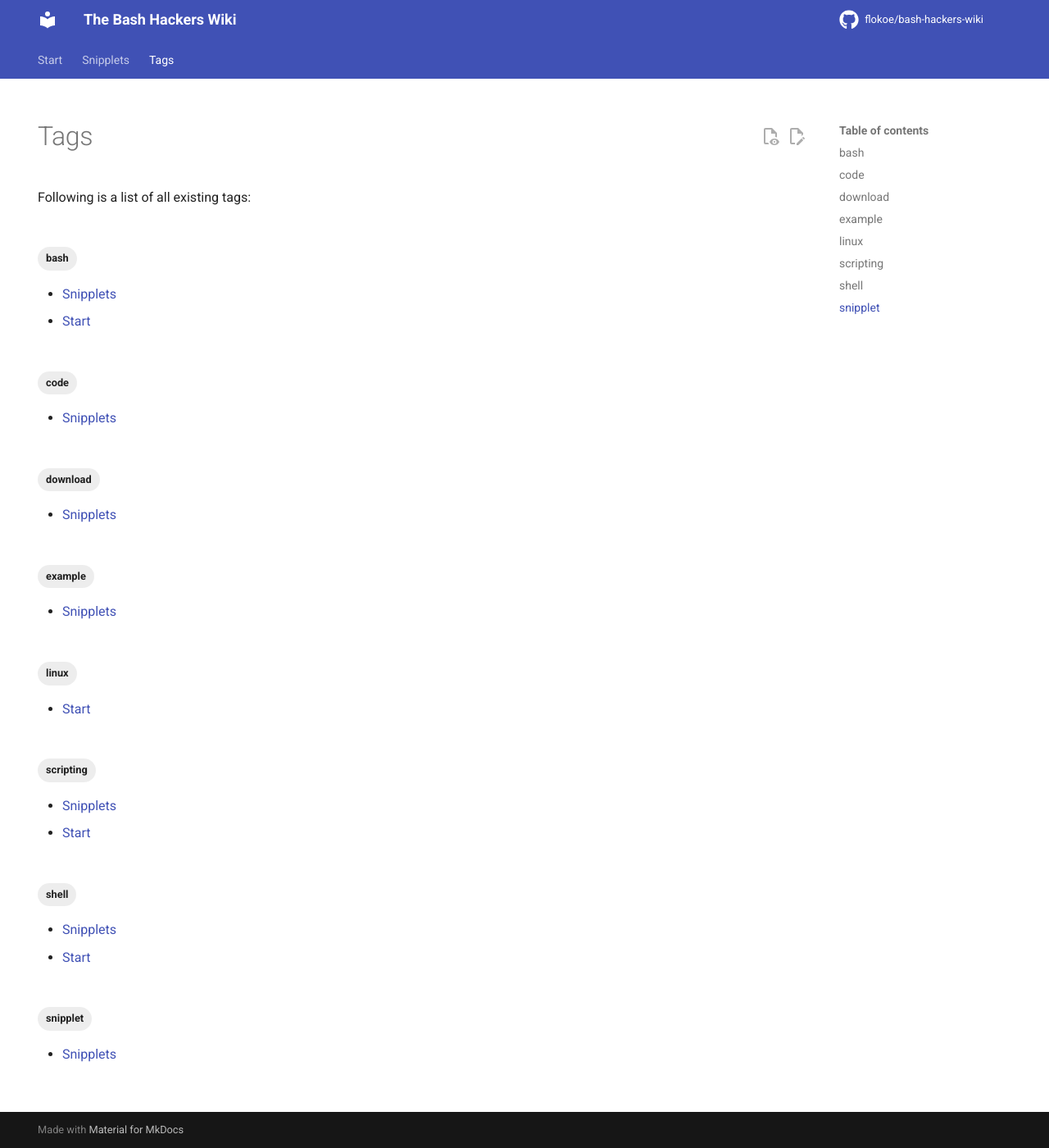
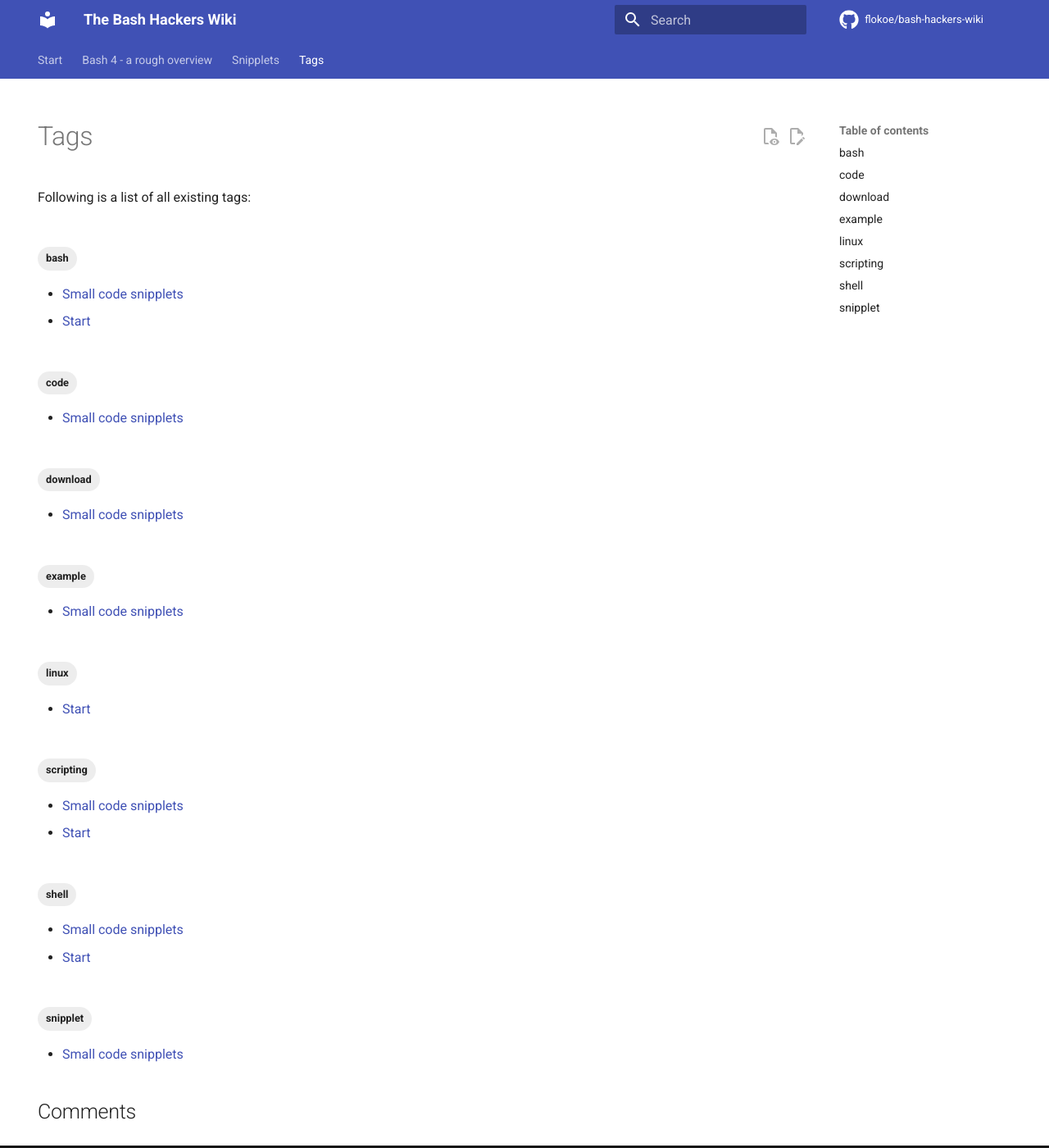
Before and after one commit to flokoe/bash-hackers-wiki, an MkDocs documentation site: the page built from docs/tags.md, in a window 1280 px wide and 1400 px high. Shown: the whole window at 82% size. Built offline with MkDocs 1.6.1 and Material for MkDocs 9.7.7, drawn with Linux system fonts in a browser that asks for light colours; comment, search, counter and statistics services are not loaded; old or Windows-style settings are respelled for this version of MkDocs; some of the changed lines change nothing that is shown.

Commit message:
Enable  convenience features in MkDocs Material
- better navigation
- search
- comments via GitHub Discussions

```diff
--- a/mkdocs.yml
+++ b/mkdocs.yml
@@ -6,10 +6,18 @@
 
 theme:
   name: material
+  custom_dir: overrides
   features:
+    - navigation.instant
+    - navigation.tracking
     - navigation.tabs
+    - navigation.sections
+    - navigation.top
     - content.action.view
     - content.action.edit
+    - search.suggest
+    - search.highlight
+    - content.code.copy
   icon:
     repo: fontawesome/brands/github
 
@@ -18,11 +26,23 @@
       tags_file: tags.md
   - git-revision-date-localized:
       enable_creation_date: true
+  - search
+  - awesome-pages
+  - minify:
+      minify_html: true
+      minify_css: true
+      minify_js: true
+      htmlmin_opts:
+        remove_comments: true
+      cache_safe: true
 
 markdown_extensions:
   - admonition
 
 nav:
   - Start: index.md
-  - Snipplets: snipplets/index.md
+  - ... | regex=^(?!need_love\.md|bash4\.md|wishes\.md|tags\.md)
   - tags.md
+
+watch:
+  - overrides
--- /dev/null
+++ b/overrides/partials/comments.html
@@ -0,0 +1,48 @@
+  <h2 id="__comments">{{ lang.t("meta.comments") }}</h2>
+  <!-- Insert generated snippet here -->
+  <script src="https://giscus.app/client.js"
+    data-repo="flokoe/bash-hackers-wiki"
+    data-repo-id="R_kgDOJ3Nr6Q"
+    data-category="Giscus Page Comments"
+    data-category-id="DIC_kwDOJ3Nr6c4CXq9t"
+    data-mapping="pathname"
+    data-strict="1"
+    data-reactions-enabled="1"
+    data-emit-metadata="0"
+    data-input-position="top"
+    data-theme="preferred_color_scheme"
+    data-lang="en"
+    data-loading="lazy"
+    crossorigin="anonymous"
+    async>
+  </script>
+
+  <!-- Synchronize Giscus theme with palette -->
+  <script>
+    var giscus = document.querySelector("script[src*=giscus]")
+
+    /* Set palette on initial load */
+    var palette = __md_get("__palette")
+    if (palette && typeof palette.color === "object") {
+      var theme = palette.color.scheme === "slate" ? "dark" : "light"
+      giscus.setAttribute("data-theme", theme)
+    }
+
+    /* Register event handlers after documented loaded */
+    document.addEventListener("DOMContentLoaded", function() {
+      var ref = document.querySelector("[data-md-component=palette]")
+      ref.addEventListener("change", function() {
+        var palette = __md_get("__palette")
+        if (palette && typeof palette.color === "object") {
+          var theme = palette.color.scheme === "slate" ? "dark" : "light"
+
+          /* Instruct Giscus to change theme */
+          var frame = document.querySelector(".giscus-frame")
+          frame.contentWindow.postMessage(
+            { giscus: { setConfig: { theme } } },
+            "https://giscus.app"
+          )
+        }
+      })
+    })
+  </script>
```
